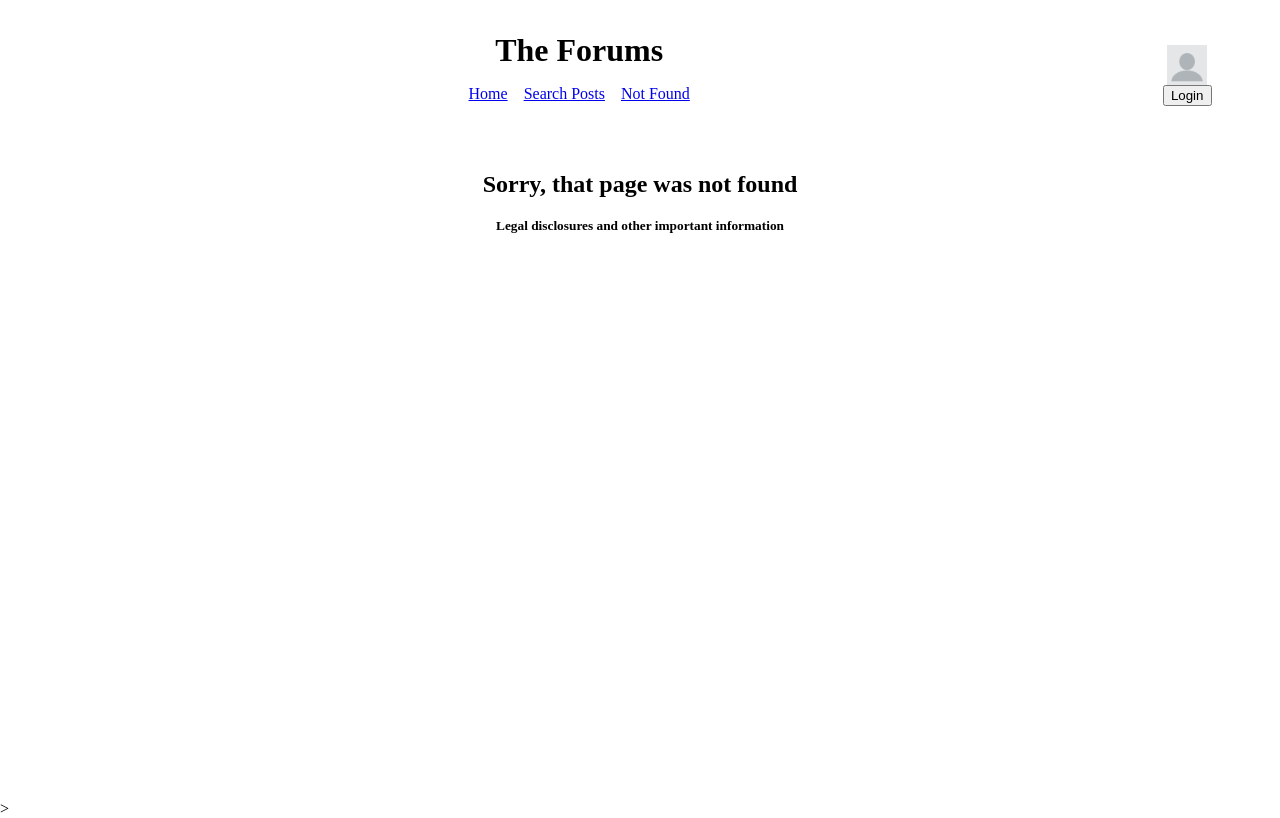
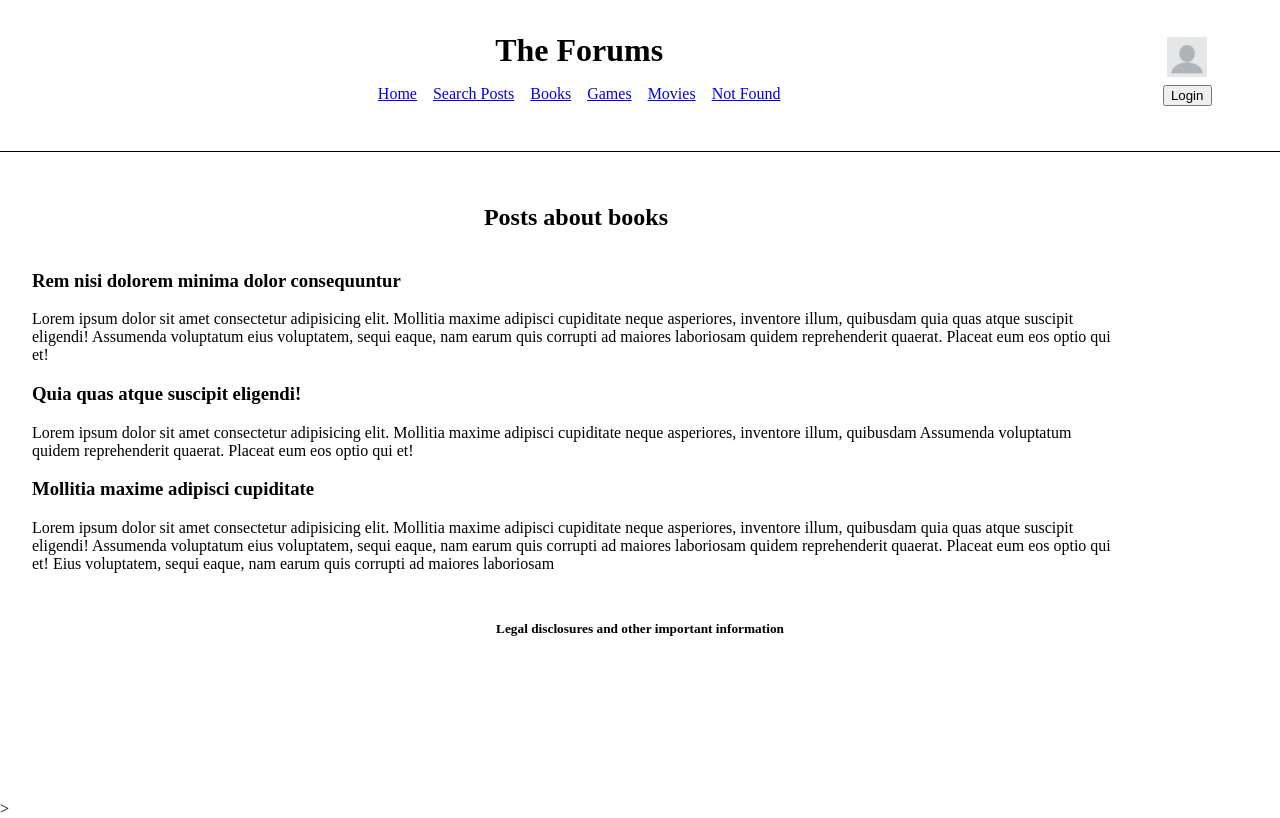
Before and after one commit to Lee1387/Forums, a React (Vite) app in the folder Forums-Frontend/: page /posts/books in a window 1280 px wide. Before the commit this address had no page. Built offline with nearby package versions, Linux system fonts and the light colour scheme.

Commit message:
Created post route and updated login form

```diff
--- a/Forums-Frontend/src/assets/styles.css
+++ b/Forums-Frontend/src/assets/styles.css
@@ -12,6 +12,7 @@ img {
 
 .button {
     cursor: pointer;
+    margin: 0.5rem;
 }
 
 #root {
@@ -27,6 +28,7 @@ img {
     padding: 2em;
     display: flex;
     align-items: center;
+    border-bottom: 1px solid black;
 }
 
 .heading-nav-container {
@@ -64,6 +66,8 @@ img {
 }
 
 .main-section {
+    width: 90%;
+    padding: 2em;
     display: flex;
     flex-direction: column;
     justify-content: center;
@@ -84,3 +88,18 @@ img {
 .footer-text {
     font-weight: bold;
 }
+
+.modal[open] {
+    padding: 2em;
+    border: 1px solid black;
+    background-color: lightgray;
+}
+
+.login-form {
+    display: flex;
+    flex-direction: column;
+}
+
+.input {
+    margin: 0.5rem;
+}
--- a/Forums-Frontend/src/components/App.jsx
+++ b/Forums-Frontend/src/components/App.jsx
@@ -12,6 +12,7 @@ import Results, { resultsLoader } from "./Results";
 // Pages
 import Home, { homeLoader } from "../pages/Home";
 import Search, { searchAction } from "../pages/Search";
+import Posts, { postsLoader } from "../pages/Posts";
 import NotFound from "../pages/NotFound";
 // Assets
 import "../assets/styles.css";
@@ -26,6 +27,9 @@ const router = createBrowserRouter(
         loader={resultsLoader}
         action={searchAction}
       />
+      <Route path="/posts">
+        <Route path=":topic" element={<Posts />} loader={postsLoader} />
+      </Route>
         <Route path="*" element={<NotFound />} />
     </Route>
   )
--- a/Forums-Frontend/src/components/Header.jsx
+++ b/Forums-Frontend/src/components/Header.jsx
@@ -1,10 +1,13 @@
 import React, { useRef } from "react";
-import { Link, Form } from "react-router-dom";
+import { Link, Form, useActionData } from "react-router-dom";
+
+import { attemptLogin } from "../utils/login";
 
 import profileImage from "../assets/images/blank-profile-picture.png";
 
 export default function Header() {
     const loginModal = useRef();
+    const loginForm = useRef();
 
     function openLoginModal() {
         loginModal.current.showModal();
@@ -25,6 +28,15 @@ export default function Header() {
                     <Link to="/search" className="link">
                         Search Posts
                     </Link>
+                    <Link to="/posts/books" className="link">
+                        Books
+                    </Link>
+                    <Link to="/posts/games" className="link">
+                        Games
+                    </Link>
+                    <Link to="/posts/movies" className="link">
+                        Movies
+                    </Link>
                     <Link to="/test" className="link">
                         Not Found
                     </Link>
@@ -44,11 +56,21 @@ export default function Header() {
                     Login
                 </button>
                 <dialog className="modal" ref={loginModal}>
-                    <Form className="login-form" method="post">
+                    <Form
+                        className="login-form"
+                        ref={loginForm}
+                        method="post"
+                        onSubmit={(e) => {
+                            attemptLogin(e);
+                            loginForm.current.reset();
+                            closeLoginModal();
+                        }}
+                    >
                         <h3>Enter Credentials</h3>
                         <label htmlFor="username">Username:</label>
                         <input
                             id="username"
+                            className="input"
                             type="text"
                             name="username"
                             required
@@ -56,6 +78,7 @@ export default function Header() {
                         <label htmlFor="password">Password:</label>
                         <input
                             id="password"
+                            className="input"
                             type="text"
                             name="password"
                             required
--- /dev/null
+++ b/Forums-Frontend/src/pages/Posts.jsx
@@ -0,0 +1,37 @@
+import React from "react";
+import { useLoaderData, useParams } from "react-router-dom";
+
+export async function postsLoader({ params }) {
+    try {
+        const response = await fetch("/src/assets/test-data.json");
+        const data = await response.json();
+        // const topic = params.topic;
+        return data;
+    } catch (error) {
+        return error;
+    }
+}
+
+export default function Posts() {
+    const topic = useParams().topic;
+    const postData = useLoaderData();
+    const postElements = postData.map((post) => {
+        return (
+            <div key={post._id}>
+                <h3>{post.title}</h3>
+                <p>{post.content}</p>
+            </div>
+        );
+    });
+
+    return (
+        <>
+            <h2>Posts about {topic}</h2>
+            {postData ? (
+                <div>{postElements}</div>
+            ) : (
+                <p>Post data is unavailable at this time</p>
+            )}
+        </>
+    );
+}
--- /dev/null
+++ b/Forums-Frontend/src/utils/login.js
@@ -0,0 +1,8 @@
+export async function attemptLogin(e) {
+    try {
+        e.preventDefault();
+        console.log("post login data");
+    } catch (error) {
+        console.log(error);
+    }
+}
```
